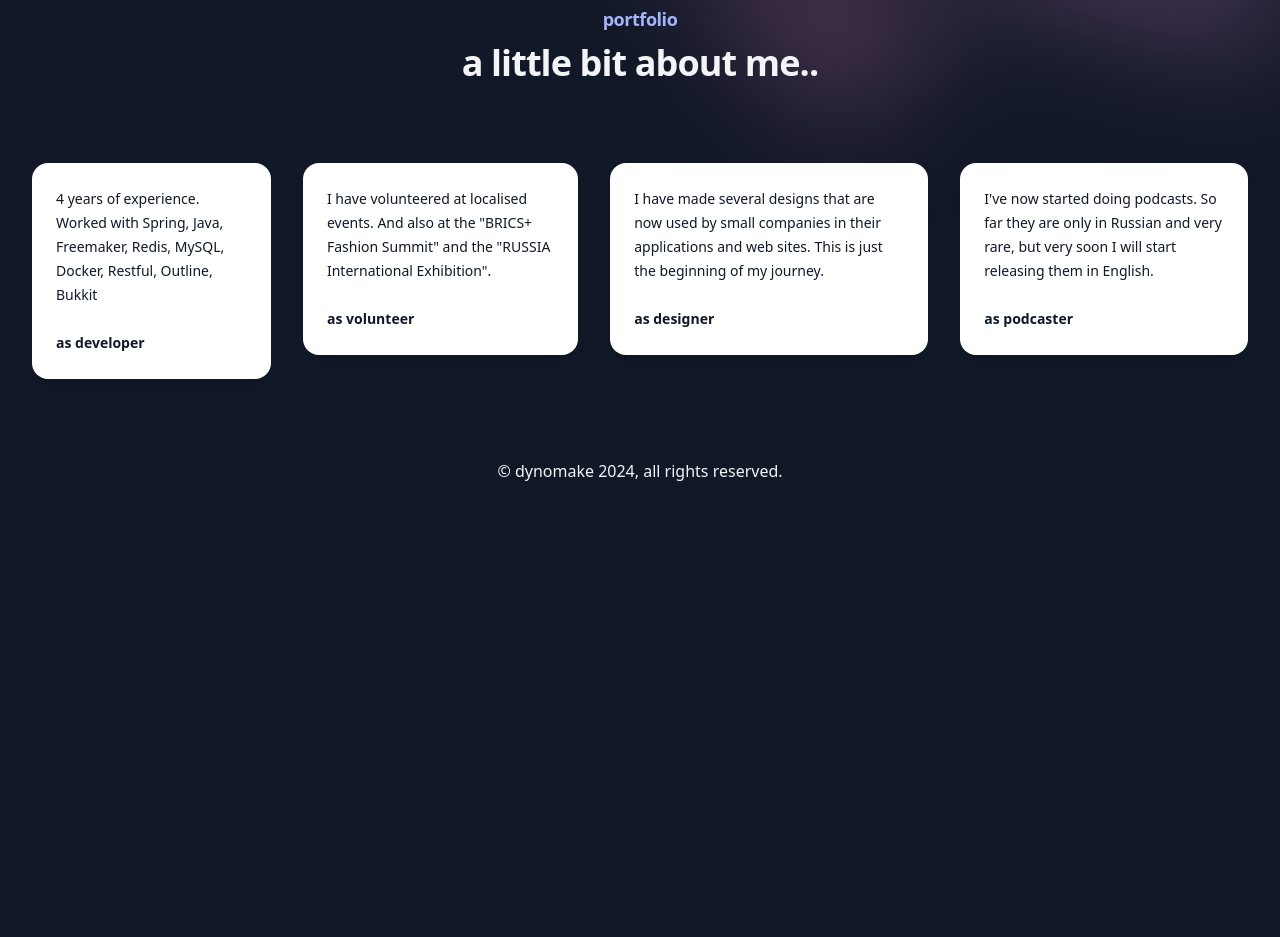
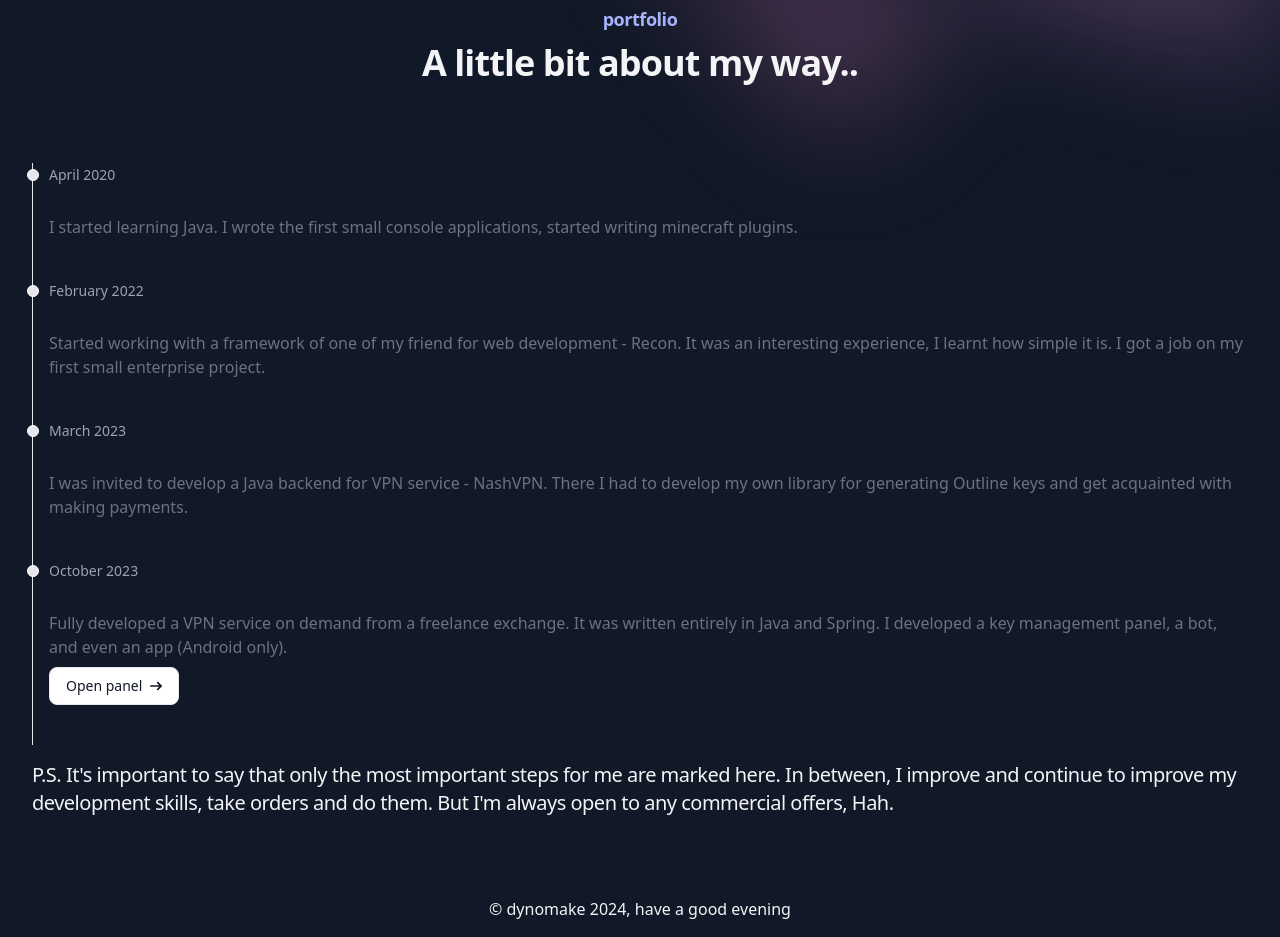
Before and after one commit to dynomake/dynomake, a plain HTML site: page index.html in a window 1280 px wide. Shown: the part 689-1626 px from the top of the page. Before the commit the page ends 1188 px from the top, so only its background shows below. Drawn offline with nearby package versions, Linux system fonts and the light colour scheme.

Commit message:
change of portfolio

```diff
--- a/index.html
+++ b/index.html
@@ -5,7 +5,7 @@
     <meta charset="utf-8">
     <meta name="viewport" content="width=device-width, initial-scale=1.0, shrink-to-fit=no">
     <title>dynomake</title>
-    <meta name="description" content="Hello! I'm Java Developer from Russia, Moskow. Who deals a lot of things.">
+    <meta name="description" content="Hello! I'm Java/Kotlin Developer from Russia, Moscow. Who deals a lot of things.">
     <meta name="keywords" content="java, dynomake, developer, bukkit, spigot, plugins, spring, boot, jdk, jrm, dynomake, Valeriy Shushpanov, Valeriy Java, DynoMaker, Валерий Шушпанов, Джава, Диномейк">
     <script src="https://cdn.tailwindcss.com"></script>
 </head>
@@ -49,73 +49,77 @@
         <div class="mx-auto max-w-7xl px-6 lg:px-8">
             <div class="mx-auto max-w-xl text-center">
                 <h2 class="text-lg font-semibold leading-8 tracking-tight text-indigo-300">portfolio</h2>
-                <p class="mt-2 text-3xl font-bold tracking-tight text-gray-100 sm:text-4xl">a little bit about me..</p>
+                <p class="mt-2 text-3xl font-bold tracking-tight text-gray-100 sm:text-4xl">A little bit about my way..</p>
             </div>
             <div id="aboutMe" class="mx-auto mt-16 grid max-w-2xl grid-cols-1 grid-rows-1 gap-8 text-sm leading-6 text-gray-900 sm:mt-20 sm:grid-cols-2 xl:mx-0 xl:max-w-none xl:grid-flow-col xl:grid-cols-4">
-                <div class="space-y-8 xl:contents xl:space-y-0">
-                    <div class="space-y-8 xl:row-span-2">
-                        <figure class="rounded-2xl bg-white p-6 shadow-lg ring-1 ring-gray-900/5">
-                            <blockquote class="text-gray-900">
-                                <p>4 years of experience. Worked with Spring, Java, Freemaker, Redis, MySQL, Docker, Restful, Outline, Bukkit</p>
-                            </blockquote>
-                            <figcaption class="mt-6 flex items-center gap-x-4">
-                                <div>
-                                    <div class="font-semibold">as developer</div>
-                                </div>
-                            </figcaption>
-                        </figure>
 
-                        <!-- More testimonials... -->
-                    </div>
-                    <div class="space-y-8 xl:row-start-1">
-                        <figure class="rounded-2xl bg-white p-6 shadow-lg ring-1 ring-gray-900/5">
-                            <blockquote class="text-gray-900">
-                                <p>I have volunteered at localised events. And also at the "BRICS+ Fashion Summit" and the "RUSSIA International Exhibition".</p>
-                            </blockquote>
-                            <figcaption class="mt-6 flex items-center gap-x-4">
-                                <div>
-                                    <div class="font-semibold">as volunteer</div>
-                                </div>
-                            </figcaption>
-                        </figure>
-                    </div>
-                    <div class="space-y-8 xl:row-start-1">
-                        <figure class="rounded-2xl bg-white p-6 shadow-lg ring-1 ring-gray-900/5">
-                            <blockquote class="text-gray-900">
-                                <p>I have made several designs that are now used by small companies in their applications and web sites. This is just the beginning of my journey. </p>
-                            </blockquote>
-                            <figcaption class="mt-6 flex items-center gap-x-4">
-                                <div>
-                                    <div class="font-semibold">as designer</div>
-                                </div>
-                            </figcaption>
-                        </figure>
-                    </div>
-                    <div class="space-y-8 xl:row-start-1">
-                        <figure class="rounded-2xl bg-white p-6 shadow-lg ring-1 ring-gray-900/5">
-                            <blockquote class="text-gray-900">
-                                <p>I've now started doing podcasts. So far they are only in Russian and very rare, but very soon I will start releasing them in English.</p>
-                            </blockquote>
-                            <figcaption class="mt-6 flex items-center gap-x-4">
-                                <div>
-                                    <div class="font-semibold">as podcaster</div>
-                                </div>
-                            </figcaption>
-                        </figure>
-                    </div>
-                </div>
+                <ol class="relative border-s border-gray-200 dark:border-gray-700">
+                    <li class="mb-10 ms-4">
+                        <div class="absolute w-3 h-3 bg-gray-200 rounded-full mt-1.5 -start-1.5 border border-white dark:border-gray-900 dark:bg-gray-700"></div>
+                        <time class="mb-1 text-sm font-normal leading-none text-gray-400 dark:text-gray-500">April 2020</time>
+                        <h3 class="text-lg font-semibold text-gray-900 dark:text-white">First Java projects</h3>
+                        <p class="mb-4 text-base font-normal text-gray-500 dark:text-gray-400">I started learning Java. I wrote the first small console applications, started writing minecraft plugins.</p>
+                    </li>
+                    <li class="mb-10 ms-4">
+                        <div class="absolute w-3 h-3 bg-gray-200 rounded-full mt-1.5 -start-1.5 border border-white dark:border-gray-900 dark:bg-gray-700"></div>
+                        <time class="mb-1 text-sm font-normal leading-none text-gray-400 dark:text-gray-500">February 2022</time>
+                        <h3 class="text-lg font-semibold text-gray-900 dark:text-white">First Web Projects</h3>
+                        <p class="mb-4 text-base font-normal text-gray-500 dark:text-gray-400">Started working with a framework of one of my friend for web development - Recon. It was an interesting experience, I learnt how simple it is. I got a job on my first small enterprise project.</p>
+
+                    </li>
+                    <li class="mb-10 ms-4">
+                        <div class="absolute w-3 h-3 bg-gray-200 rounded-full mt-1.5 -start-1.5 border border-white dark:border-gray-900 dark:bg-gray-700"></div>
+                        <time class="mb-1 text-sm font-normal leading-none text-gray-400 dark:text-gray-500">March 2023</time>
+                        <h3 class="text-lg font-semibold text-gray-900 dark:text-white">First Big Backend - NashVPN</h3>
+                        <p class="text-base font-normal text-gray-500 dark:text-gray-400">I was invited to develop a Java backend for VPN service - NashVPN. There I had to develop my own library for generating Outline keys and get acquainted with making payments.</p>
+
+                    </li>
+                    <li class="mb-10 ms-4">
+                        <div class="absolute w-3 h-3 bg-gray-200 rounded-full mt-1.5 -start-1.5 border border-white dark:border-gray-900 dark:bg-gray-700"></div>
+                        <time class="mb-1 text-sm font-normal leading-none text-gray-400 dark:text-gray-500">October 2023</time>
+                        <h3 class="text-lg font-semibold text-gray-900 dark:text-white">OneVPN</h3>
+                        <p class="text-base font-normal text-gray-500 dark:text-gray-400">Fully developed a VPN service on demand from a freelance exchange. It was written entirely in Java and Spring. I developed a key management panel, a bot, and even an app (Android only).</p>
+                        <a href="https://app.vpn-one.com/" class="inline-flex items-center mt-2 px-4 py-2 text-sm font-medium text-gray-900 bg-white border border-gray-200 rounded-lg hover:bg-gray-100 hover:text-blue-700 focus:z-10 focus:ring-4 focus:outline-none focus:ring-gray-100 focus:text-blue-700 dark:bg-gray-800 dark:text-gray-400 dark:border-gray-600 dark:hover:text-white dark:hover:bg-gray-700 dark:focus:ring-gray-700">Open panel <svg class="w-3 h-3 ms-2 rtl:rotate-180" aria-hidden="true" xmlns="http://www.w3.org/2000/svg" fill="none" viewBox="0 0 14 10">
+                            <path stroke="currentColor" stroke-linecap="round" stroke-linejoin="round" stroke-width="2" d="M1 5h12m0 0L9 1m4 4L9 9"/>
+                        </svg></a>
+                    </li>
+
+                </ol>
+
+
             </div>
+                <p class="mt-4 text-xl tracking-tight text-gray-100 sm:text-xl">P.S.  It's important to say that only the most important steps for me are marked here. In between, I improve and continue to improve my development skills, take orders and do them. But I'm always open to any commercial offers, Hah.</p>
+
         </div>
     </div>
 
     <footer class="py-4">
         <div class="max-w-7xl mx-auto px-4 sm:px-6 lg:px-8">
             <div class="flex justify-center">
-                <p class="text-gray-100">© dynomake 2024, all rights reserved.</p>
+                <p class="text-gray-100">© dynomake 2024, have a good <span id="time">YOUR_TIME_OF_DAY</span></p>
             </div>
         </div>
     </footer>
 </div>
+<script>
+    checkTime()
+
+    function checkTime() {
+        const hours = new Date().getHours();
+        if (hours > 21 || hours < 4) {
+            document.getElementById("time").innerText = "night";
+        } else if (hours >= 4 && hours <= 12) {
+            document.getElementById("time").innerText = "morning";
+        } else if (hours <= 21) {
+            document.getElementById("time").innerText = "evening";
+        } else {
+            document.getElementById("time").innerText = "wait.. cant load time";
+        }
+
+    }
+
+    setInterval(checkTime, 1000 * 60 * 60)
+</script>
 </body>
 
 </html>
```
